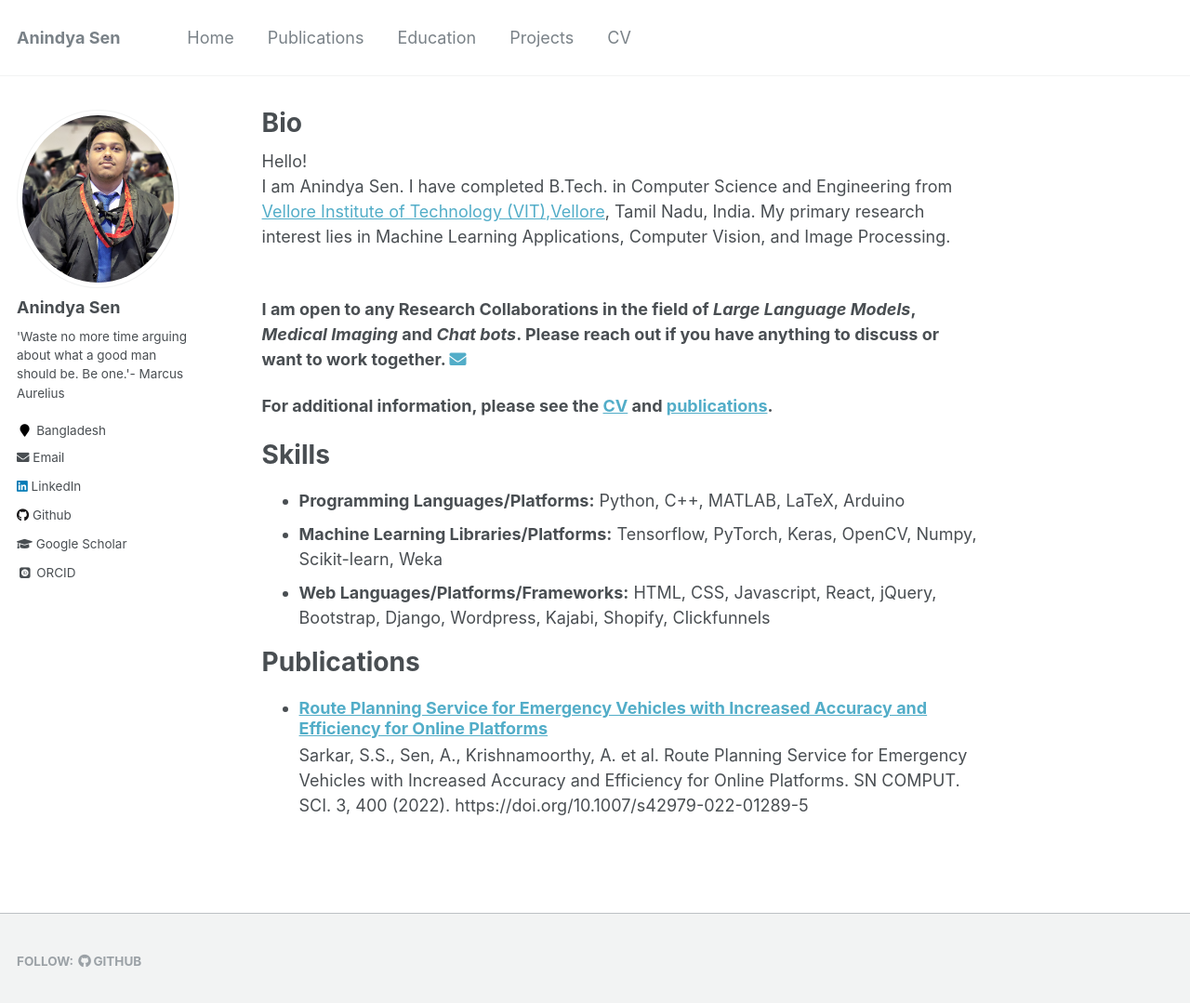
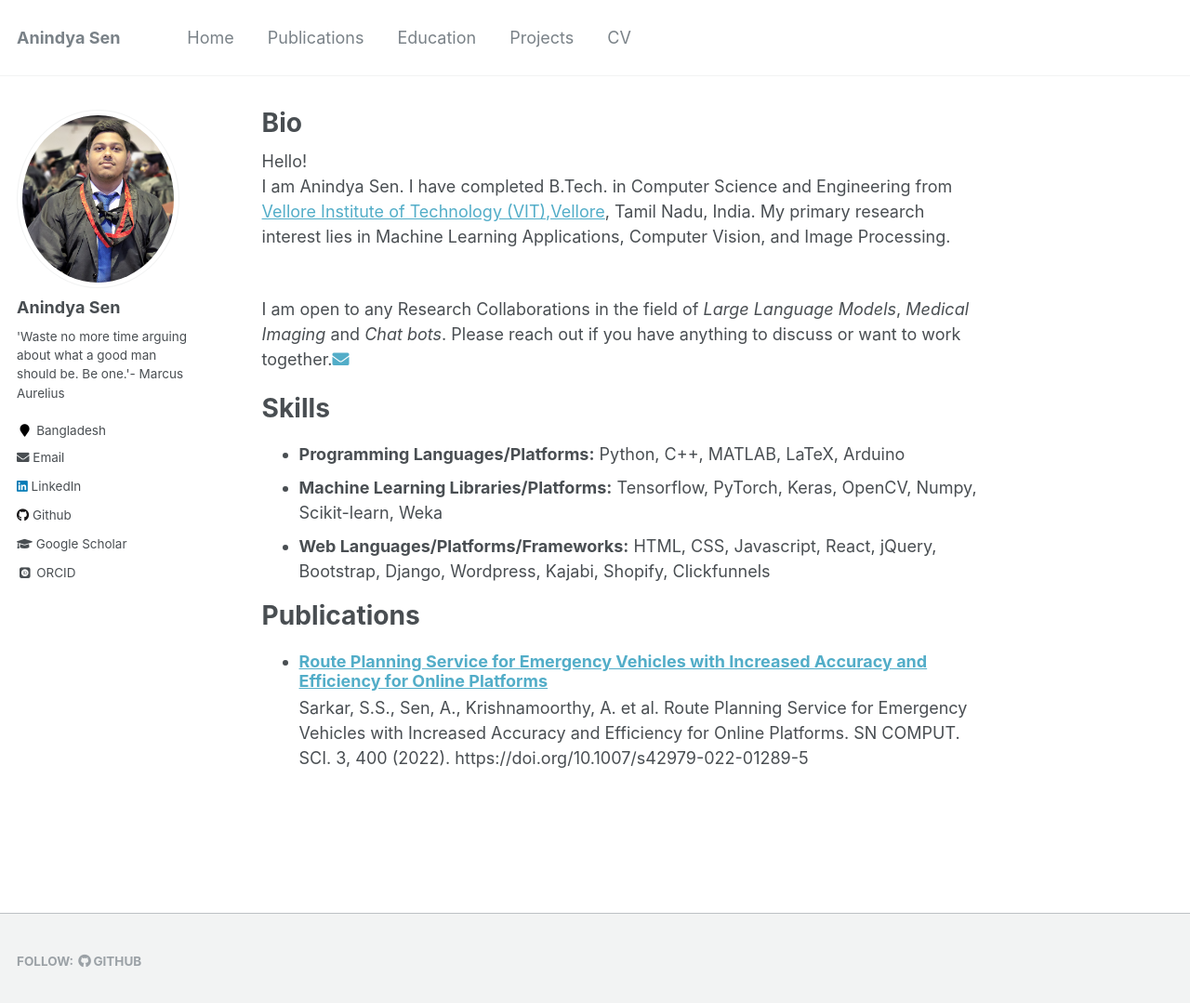
Before and after one commit to senanindya/senanindya.github.io, a Jekyll site: the page built from _pages/about.md, in a window 1280 px wide and 1092 px high. Shown: the top 1079 px of the window at 93% size. Built offline with Jekyll 4.4.1, drawn with Linux system fonts in a browser that asks for light colours; some web fonts are replaced.

Commit message:
Update about.md

```diff
--- a/_pages/about.md
+++ b/_pages/about.md
@@ -12,10 +12,7 @@ Hello!<br />
 I am Anindya Sen. I have completed B.Tech. in Computer Science and Engineering from <a href="https://vit.ac.in/">Vellore Institute of Technology (VIT),Vellore</a>, Tamil Nadu, India.
 My primary research interest lies in Machine Learning Applications, Computer Vision, and Image Processing.<br /><br />
 
-<b> I am open to any Research Collaborations in the field of *Large Language Models*, *Medical Imaging* and *Chat bots*. Please reach out if you have anything to discuss or want to work together.  </b> <a href="mailto:senanindya5@gmail.com"><i class="fas fa-envelope"></i></a> <br />
-
-**For additional information, please see the [CV](https://senanindya.github.io/cv/) and [publications](https://senanindya.github.io/publications/).**
-
+I am open to any Research Collaborations in the field of *Large Language Models*, *Medical Imaging* and *Chat bots*. Please reach out if you have anything to discuss or want to work together.<a href="mailto:senanindya5@gmail.com"><i class="fas fa-envelope"></i></a> <br />
 
 <!---
 -----------
```
